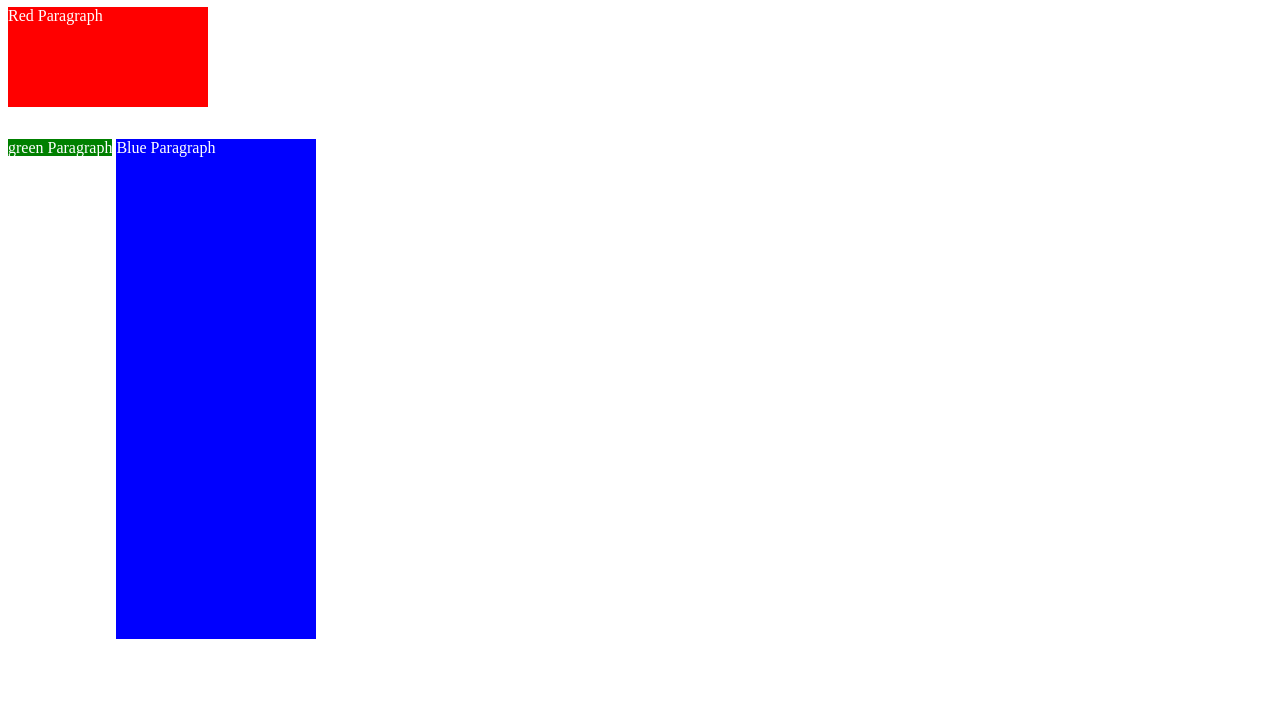
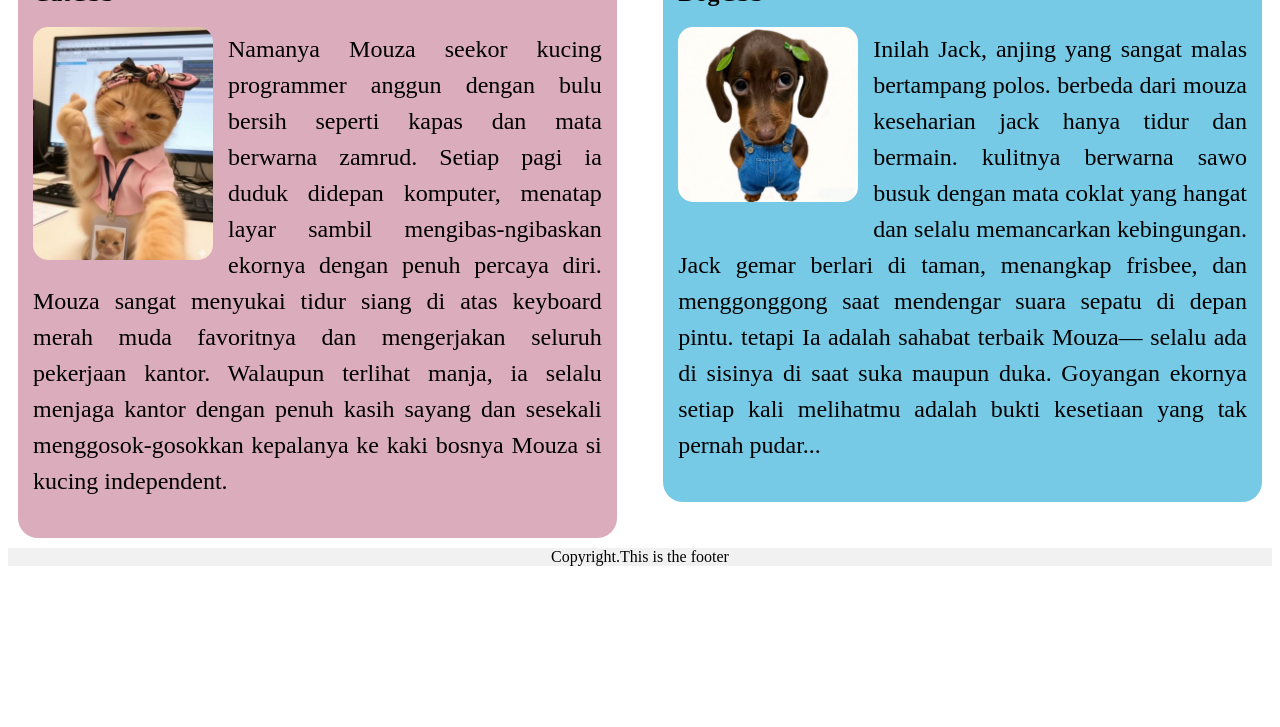
Before and after one commit to afinaa195/tugas_2, a plain HTML site: page index.html in a window 1280 px wide. Shown: the part 73-800 px from the top of the page. Drawn offline with Linux system fonts and the light colour scheme.

Commit message:
upload tugas web2

```diff
--- a/index.html
+++ b/index.html
@@ -1,41 +1,74 @@
 <!DOCTYPE html>
-<html>
+<html lang="en">
 
 <head>
-    <title>CSS Display Property Example</title>
+    <meta charset="UTF-8">
+    <title>CSS FLOAT</title>
     <style>
-        p {
-            color: white;
+        div {
+            display: inline-block;
+            width: 45%;
+            padding: 15px;
+            border-radius: 20px;
+            font-family: 'Times New Roman';
+            margin: 10px;
         }
 
-        .red {
-            display: block;
-            width: 200px;
-            height: 100px;
-            background-color: red;
+
+        p{
+            font-size: 1.5em;
+            text-align: justify;
+            line-height: 1.5;
         }
 
-        .green {
-            display: inline;
-            width: 200px;
-            height: 200px;
-            background-color: green;
+        .cat {
+            float: left;
+            background-color: rgb(219, 172, 187);
         }
 
-        .blue {
-            display: inline-block;
-            width: 200px;
-            height: 500px;
-            background-color: blue;
+        .dog {
+            float: right;
+            background-color: rgb(118, 202, 230);
+        }
+
+        img {
+            float: left;
+            width: 180px;
+            height: auto;
+            border-radius: 15px;
+            margin-right: 15px;
+            margin-bottom: 10px;
+        }
+
+        footer {
+            clear: both;
+            text-align: center;
+            background-color: rgb(241, 241, 241);
         }
     </style>
 </head>
 <body>
-    <h1>CSS Display Property</h1>
+    <div class="cat">
+        <h2>CatCSS</h2>
+        <img src="mouza.jpeg" alt="cat in a box"/>
+        <p class = "first-paragraph">Namanya Mouza seekor kucing programmer anggun dengan bulu bersih seperti kapas dan mata berwarna zamrud.
+        Setiap pagi ia duduk didepan komputer, menatap layar sambil mengibas-ngibaskan ekornya dengan penuh percaya diri.
+        Mouza sangat menyukai tidur siang di atas keyboard merah muda favoritnya dan mengerjakan seluruh pekerjaan kantor.
+        Walaupun terlihat manja, ia selalu menjaga kantor dengan penuh kasih sayang dan sesekali menggosok-gosokkan kepalanya
+        ke kaki bosnya Mouza si kucing independent.</p>
+    </div>
 
-    <p class="red">Red Paragraph</p>
-    <p class="green">green Paragraph</p>
-    <p class="blue">Blue Paragraph</p>
+    <div class="dog">
+        <h2>DogCSS</h2>
+        <img src="jack.jpeg" alt="dog in a box"/>
+        <p class = "second-paragraph">Inilah Jack, anjing yang sangat malas bertampang polos. berbeda dari mouza keseharian jack
+        hanya tidur dan bermain. kulitnya berwarna sawo busuk dengan mata coklat yang hangat dan selalu memancarkan kebingungan. Jack gemar berlari di taman,
+        menangkap frisbee, dan menggonggong saat mendengar suara sepatu di depan pintu. tetapi Ia adalah sahabat terbaik Mouza— selalu ada di sisinya
+        di saat suka maupun duka. Goyangan ekornya setiap kali melihatmu adalah bukti kesetiaan yang tak pernah pudar...</p>
+    </div>
 
-    </body>
+    <footer>Copyright.This is the footer</footer>
+</body>
+
+
 </html>
```
Also changed, not shown: animal.html (deleted, +0 -74 lines).
